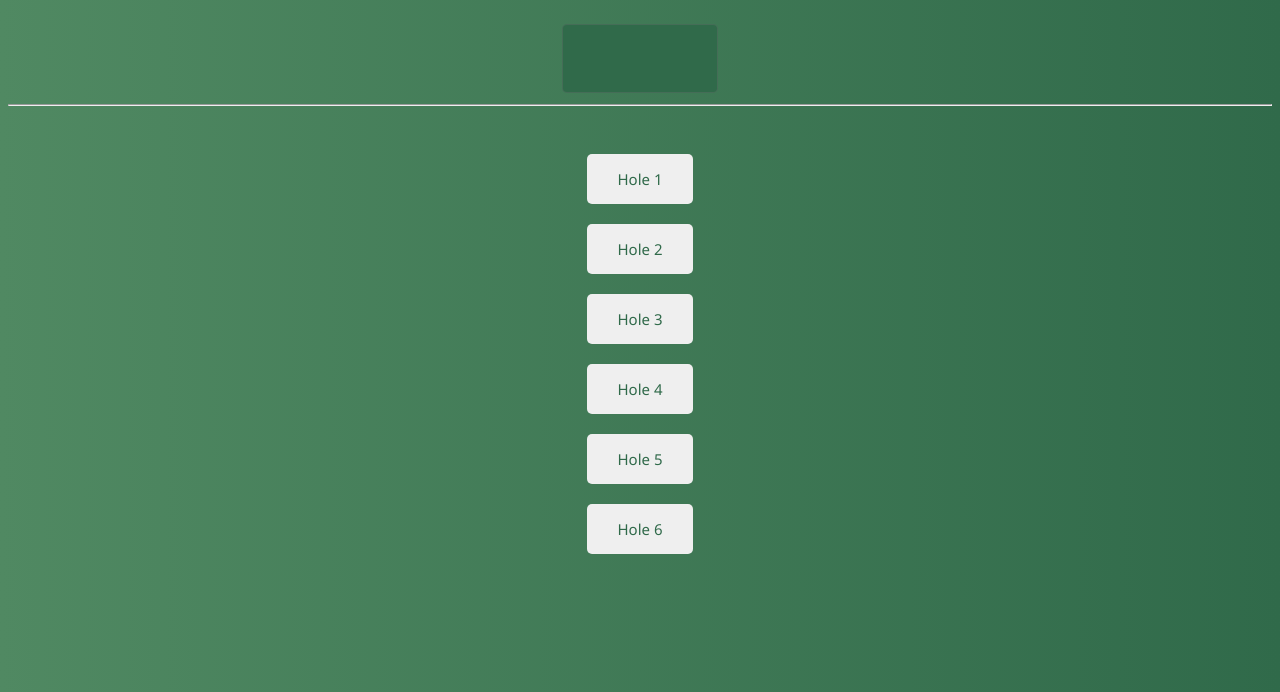
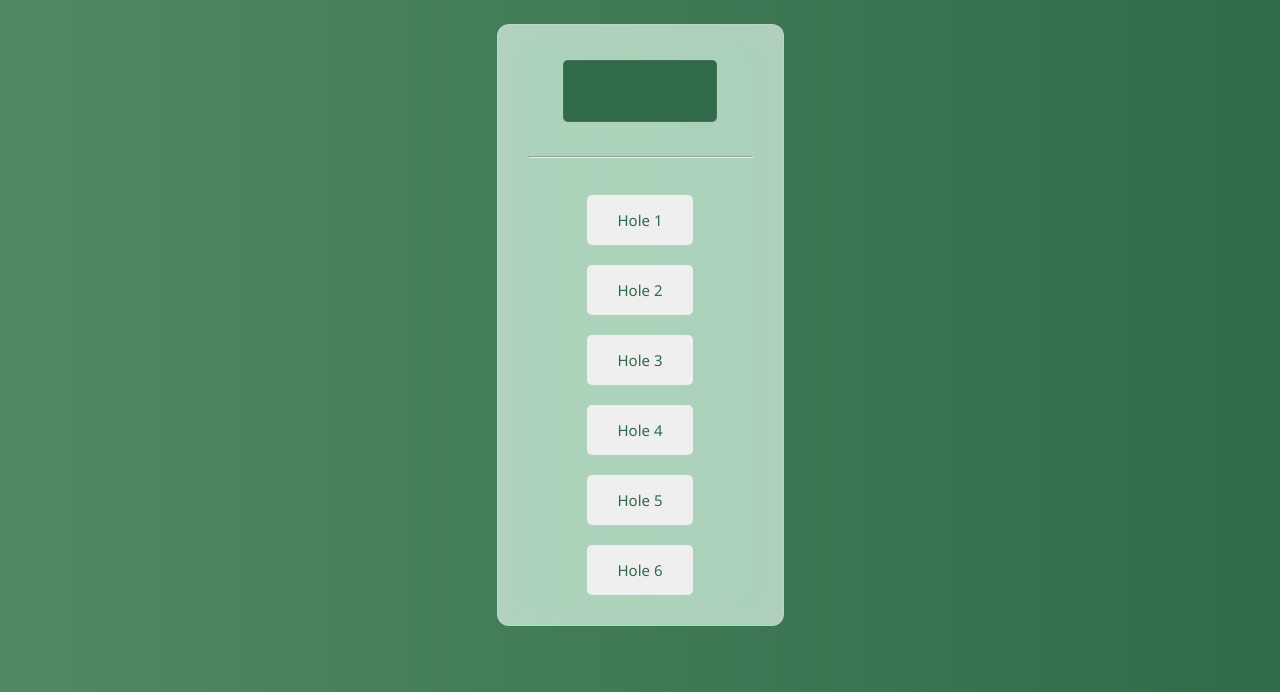
Before and after one commit to Vivian-Trieu/BevTrackr, a plain HTML site: page drivelist.html in a window 1280 px wide. Shown: the part 108-800 px from the top of the page. Drawn offline with Linux system fonts and the light colour scheme; no server answers.

Commit message:
Update drivelist.css
updated UI

```diff
--- a/drivelist.css
+++ b/drivelist.css
@@ -14,10 +14,11 @@ body {
 
 .textArea {
     width: 150px;
-    height: 50px;
+    height: 30px;
     resize: none;
+    margin-top: 15px;
     text-align: center;
-    padding-top: 15px;
+    padding: 15px 1px;
     background-color: #306a4a;
     border-radius: 5px;
     font: 25px 'Segoe UI';
@@ -31,7 +32,7 @@ body {
 }
 
 .holeButton {
-    margin-top: 20px;
+    margin-top: 10px;
     margin-bottom: 20px;
     margin-left: auto;
     margin-right: auto;
@@ -44,13 +45,34 @@ body {
     color: #306a4a;
 }
 
+#hole6 {
+    margin-bottom: 0px;
+}
+
+.buttonBackground {
+    width:15em;
+    margin: auto;
+    color: #508962;
+    backdrop-filter: blur(16px) saturate(180%);
+    -webkit-backdrop-filter: blur(16px) saturate(180%);
+    background-color: rgba(255, 255, 255, 0.63);
+    border-radius: 12px;
+    border: 1px solid rgba(255, 255, 255, 0.125);
+    padding: 20px 30px 30px 30px;
+
+}
+
+hr {
+    margin-top: 30px;
+}
+
 .holeButton:hover {
     opacity: 0.8;
     cursor: pointer;
 }
 
 .pinged {
-    background-color: rgb(178, 25, 25);
-    box-shadow: 0 0 20px 5px #ec3131;
+    background-color: #306a4a;
+    box-shadow: 0 0 15px 5px #ffffff;
     color: white;
 }
```
